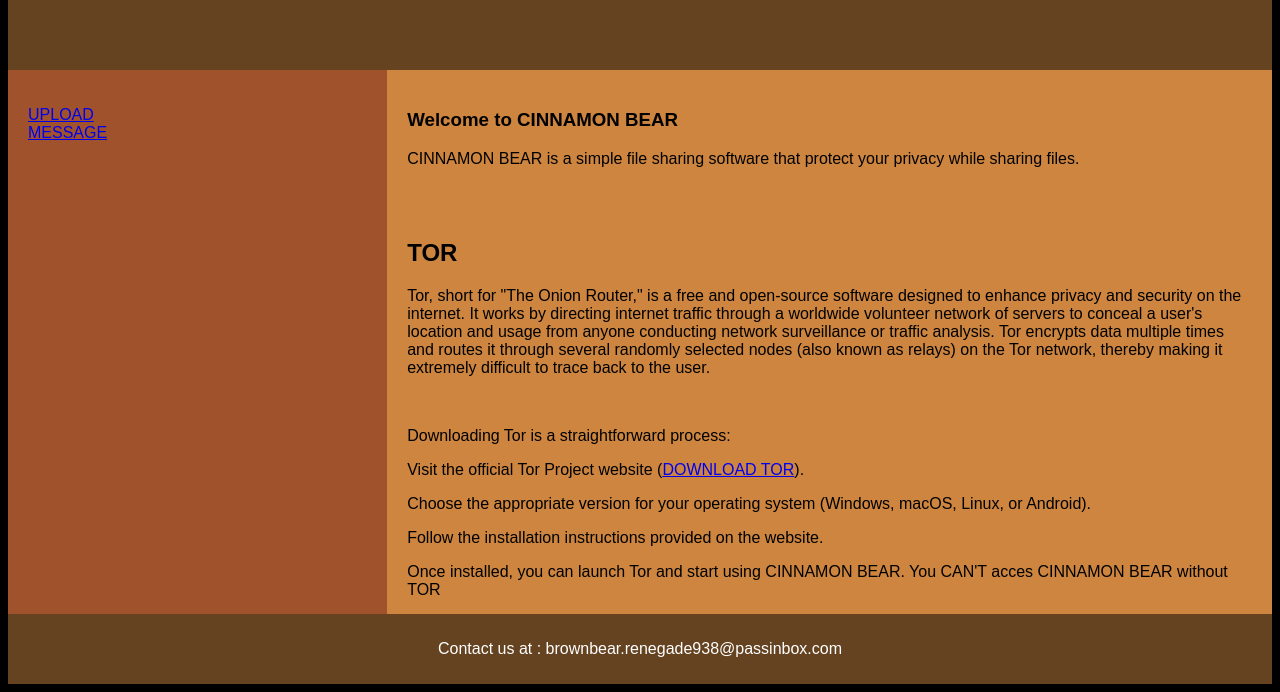
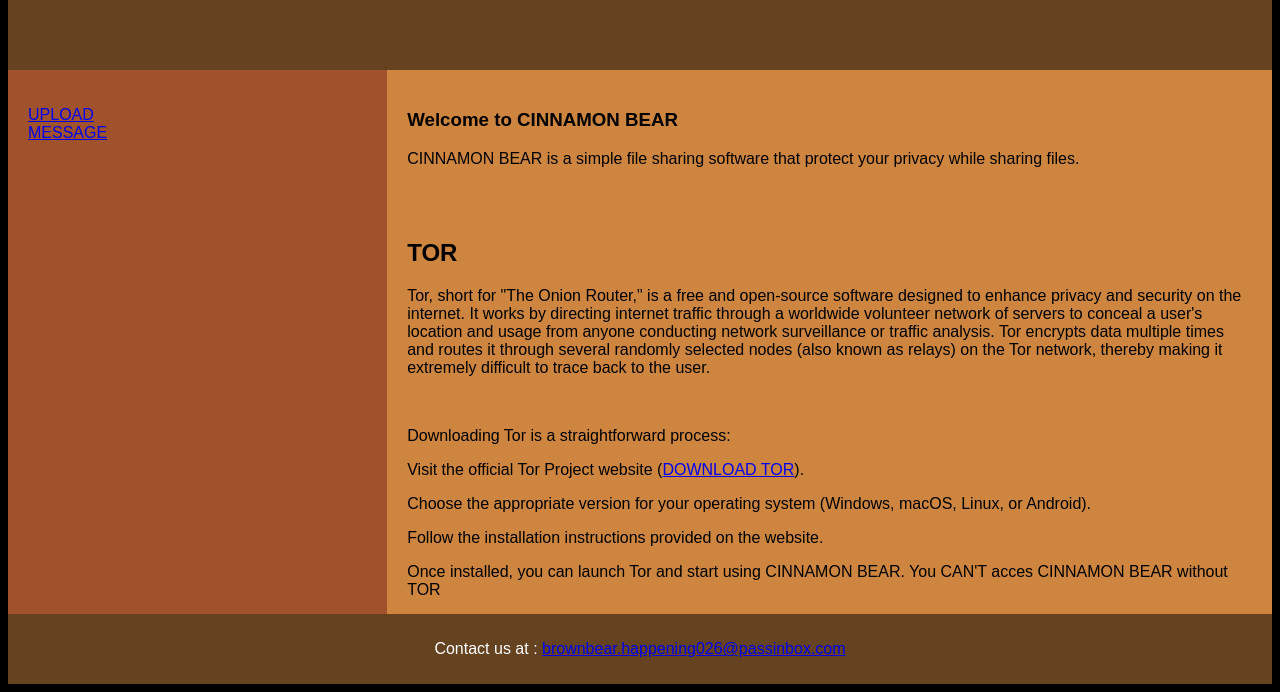
Before and after one commit to BrownbearSecurity/BROWNBEAR, a plain HTML site: page index.html in a window 1280 px wide. Shown: the part 146-838 px from the top of the page. Drawn offline with Linux system fonts and the light colour scheme.

Commit message:
Update index.html

```diff
--- a/index.html
+++ b/index.html
@@ -115,7 +115,7 @@ footer {
 </section>
 
 <footer>
-  <p>Contact us at : brownbear.renegade938@passinbox.com</p>
+  <p>Contact us at : <a href="mailto:brownbear.renegade938@passinbox.com">brownbear.happening026@passinbox.com</a></p>
 </footer>
 
 </body>
```
